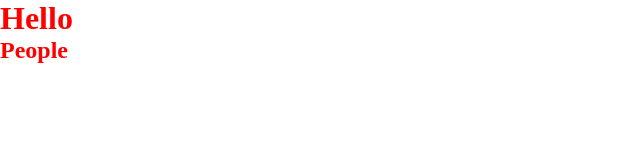
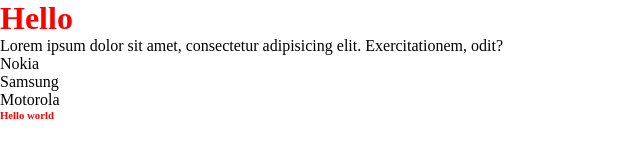
Before and after one commit to MakcFaktor/HW-30_Git_Rebase_v2, a plain HTML site: page index.html in a window 1280 px wide. Shown: the whole page, without its empty margins (0-640 px from the left). Drawn offline with Linux system fonts and the light colour scheme.

Commit message:
add h,h6,p,ul

```diff
--- a/index.html
+++ b/index.html
@@ -8,7 +8,16 @@
   </head>
   <body>
     <h1>Hello</h1>
-    <h2>People</h2>
+    <p>
+      Lorem ipsum dolor sit amet, consectetur adipisicing elit. Exercitationem,
+      odit?
+    </p>
+    <ul>
+      <li>Nokia</li>
+      <li>Samsung</li>
+      <li>Motorola</li>
+    </ul>
+    <h6>Hello world</h6>
   </body>
   <script src="script.js"></script>
 </html>
```
